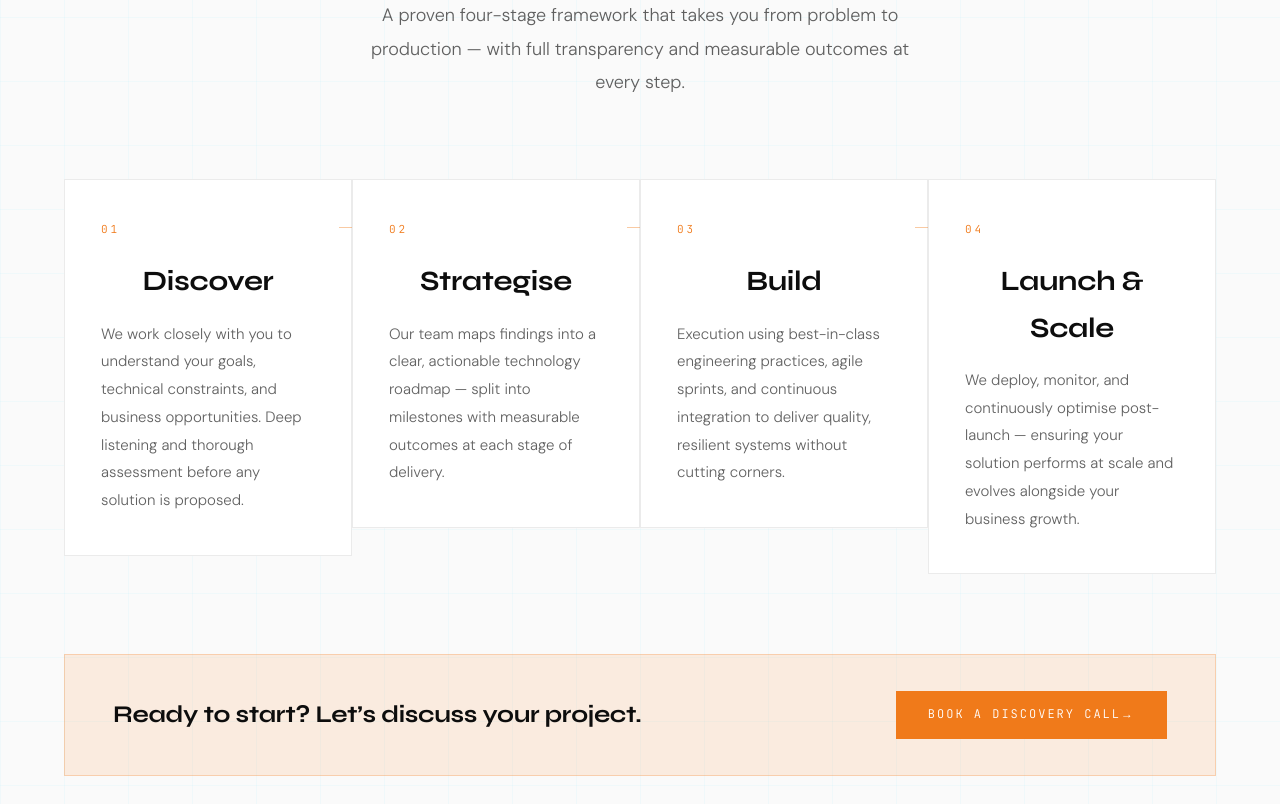
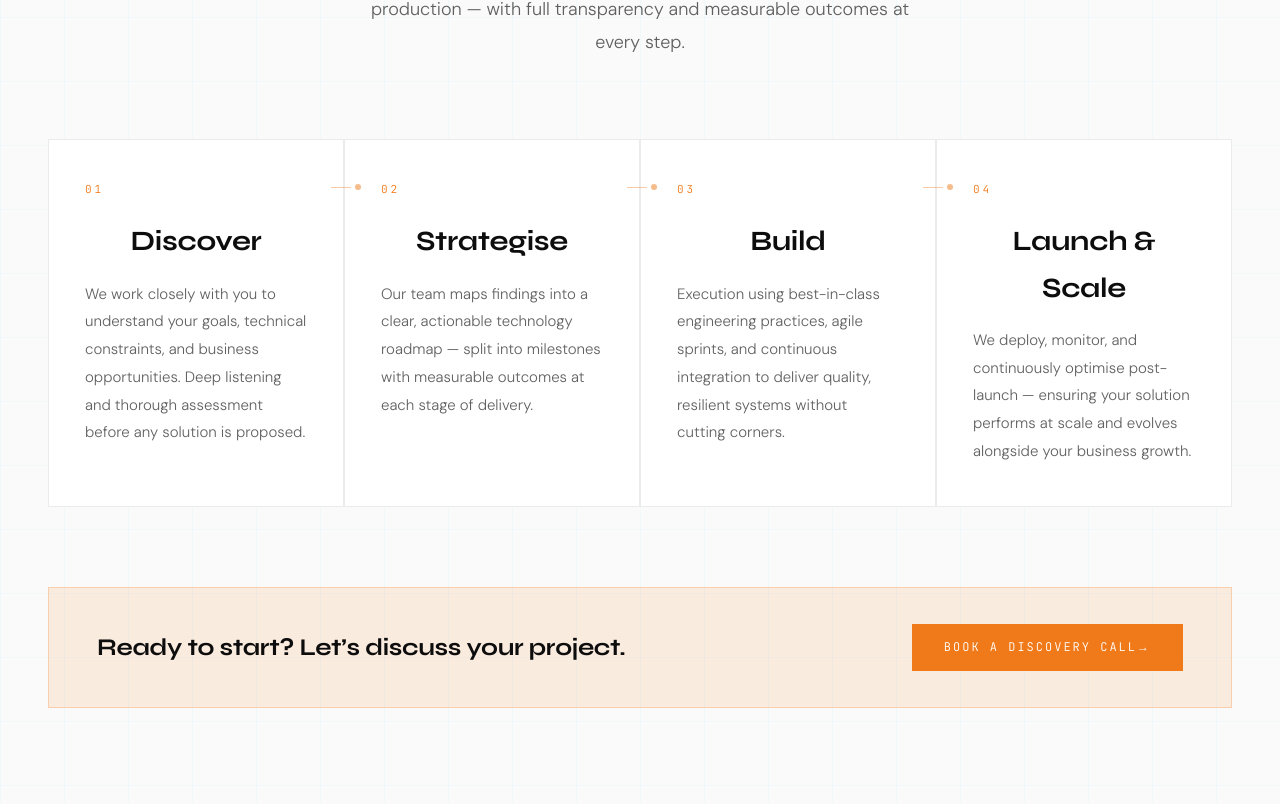
Before and after one commit to edgeshiftinc/website, a Next.js app: page / in a window 1280 px wide. Shown: the part 7376-8180 px from the top of the page. Built offline with nearby package versions, Linux system fonts and the light colour scheme; no server answers; the database is empty.

Commit message:
Update Process.module.css

```diff
--- a/components/sections/Process.module.css
+++ b/components/sections/Process.module.css
@@ -53,6 +53,12 @@
   position: relative;
   z-index: 1;
   margin-bottom: 80px;
+  align-items: stretch;
+}
+
+/* Make Reveal wrapper stretch */
+.steps > * {
+  display: contents;
 }
 
 .step {
@@ -61,6 +67,9 @@
   background: var(--bg-card);
   position: relative;
   transition: background var(--transition), border-color var(--transition);
+  display: flex;
+  flex-direction: column;
+  min-height: 300px;
 }
 .step:hover {
   background: var(--bg-card-alt);
@@ -112,6 +121,7 @@
   font-size: 15px;
   color: var(--text-mid);
   line-height: 1.85;
+  flex-grow: 1;
 }
 
 /* CTA strip */
@@ -151,13 +161,24 @@
 }
 .ctaBtn:hover { background: var(--electric); transform: translateY(-2px); }
 
+@media (max-width: 1280px) {
+  .section { padding: 100px 48px; }
+}
+
 @media (max-width: 1100px) {
   .steps { grid-template-columns: repeat(2, 1fr); }
   .connector { display: none; }
+  .step { min-height: 260px; }
 }
 
 @media (max-width: 960px) {
   .section { padding: 80px 24px; }
-  .steps { grid-template-columns: 1fr; }
+  .steps { grid-template-columns: repeat(2, 1fr); }
   .cta { flex-direction: column; align-items: flex-start; gap: 24px; padding: 28px 24px; }
 }
+
+@media (max-width: 600px) {
+  .section { padding: 64px 16px; }
+  .steps { grid-template-columns: 1fr; }
+  .step { min-height: unset; }
+}
```
